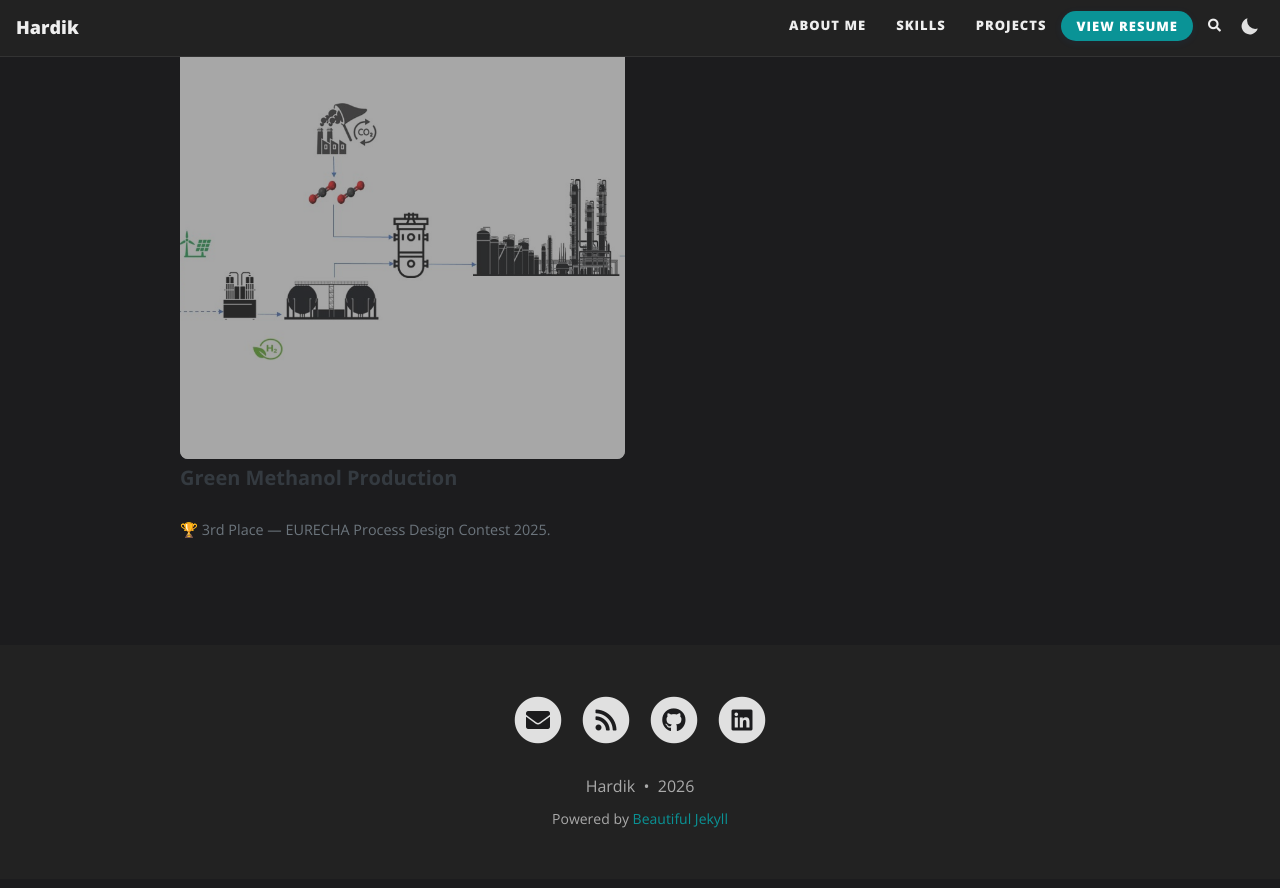
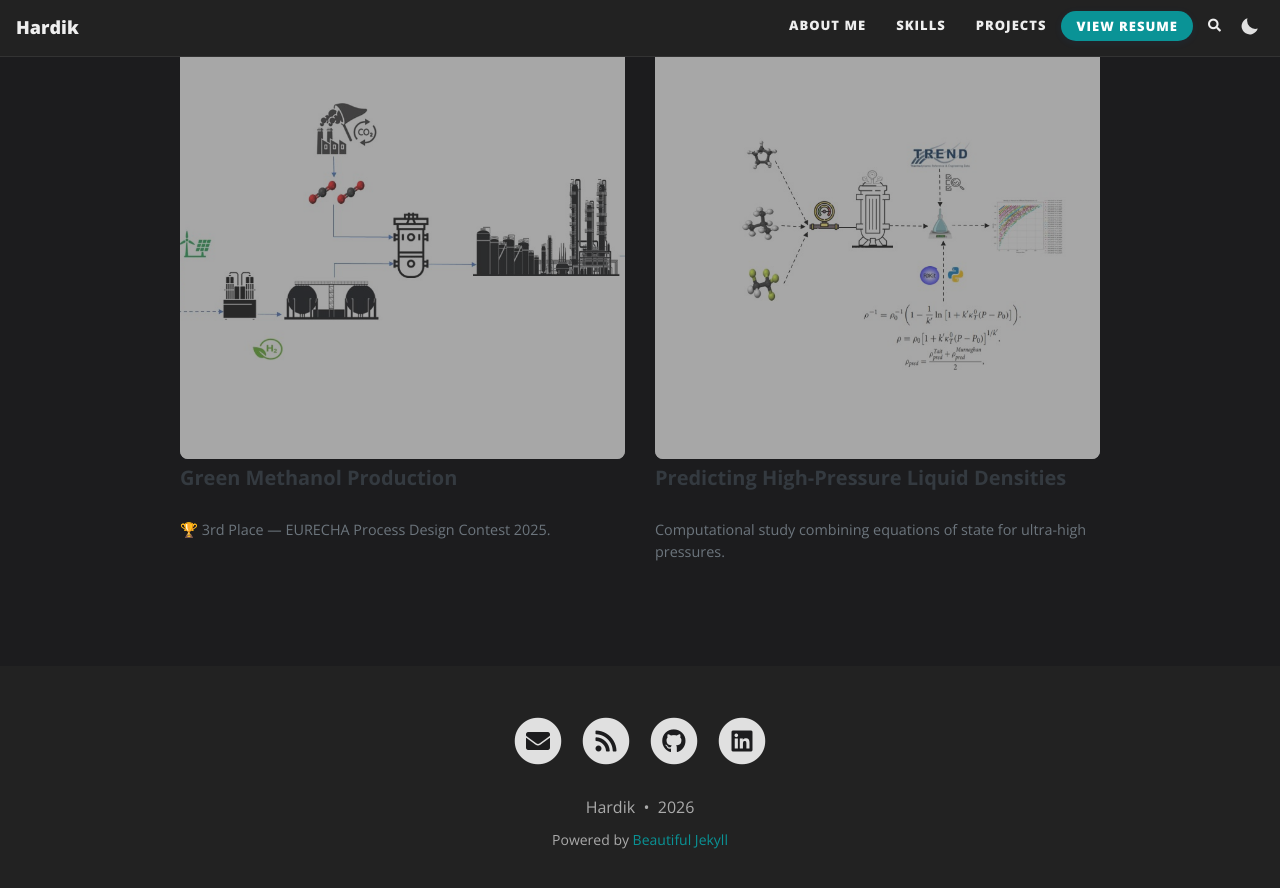
Before and after one commit to Hardik-Ma/Hardik-Ma.github.io, a Jekyll site: the page built from projects.md, in a window 1280 px wide and 900 px high, scrolled down 2322 px. Shown: the top 888 px of the window. Built offline with Jekyll 4.4.1, drawn with Linux system fonts in a browser that asks for light colours; comment, search, counter and statistics services are not loaded.

Commit message:
Added High-Pressure Densities project

```diff
--- a/projects.md
+++ b/projects.md
@@ -80,4 +80,14 @@ subtitle: Built with purpose. Driven by passion.
     </a>
   </div>
 
+  <div class="col-md-6 mb-4">
+    <a href="{{ '/projects/predicting_high_pressure/' | relative_url }}">
+      <div class="project-img-wrapper">
+        <img src="{{ '/assets/img/projects/Density_pred_overview.jpg' | relative_url }}" alt="Predicting High-Pressure Densities" class="img-fluid rounded shadow-sm">
+      </div>
+      <h5 class="mt-2 text-dark">Predicting High-Pressure Liquid Densities</h5>
+      <p class="text-muted small">Computational study combining equations of state for ultra-high pressures.</p>
+    </a>
+  </div>
+
 </div>
```
Also changed, not shown: projects/predicting_high_pressure.md (added, +57 -0 lines), assets/img/projects/Density_Pred_Methodology_chart.jpg (added), assets/img/projects/Density_pred_overview.jpg (added).
